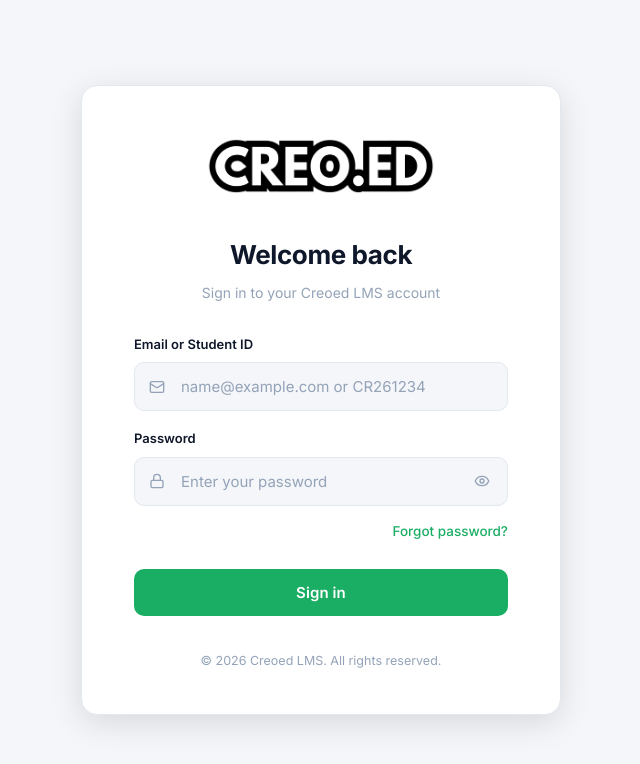
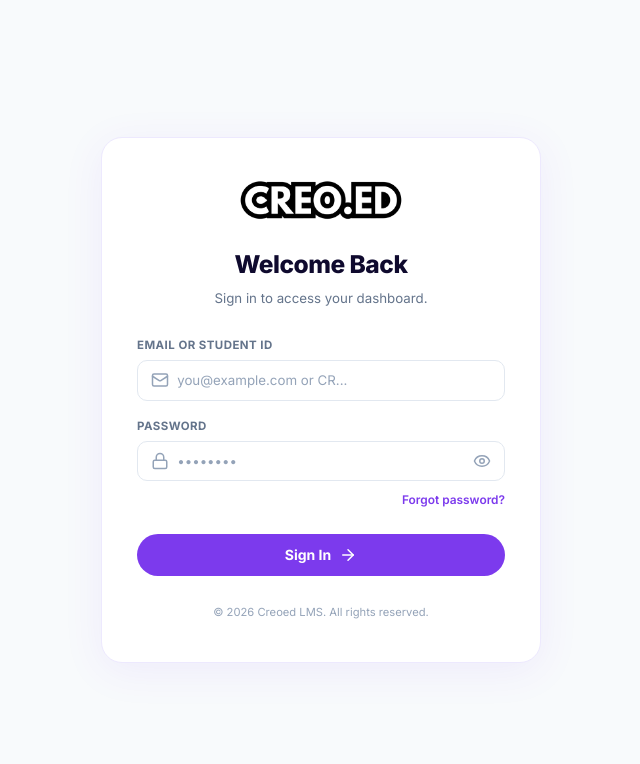
Before and after one commit to santhosh-labs/creoedlms, a React (Vite) app in the folder frontend/: page /login in a window 1280 px wide. Shown: the top 764 px of the page, without its empty margins (319-959 px from the left). Built offline with nearby package versions, Linux system fonts and the light colour scheme; no server answers.

Commit message:
feat: matching LMS login page design to website

```diff
--- a/frontend/src/pages/Login.jsx
+++ b/frontend/src/pages/Login.jsx
@@ -1,7 +1,34 @@
 import { useState } from 'react';
 import { useNavigate } from 'react-router-dom';
-import { Eye, EyeOff, ArrowLeft, Mail, Lock } from 'lucide-react';
+import { Eye, EyeOff, ArrowLeft, Mail, Lock, ArrowRight } from 'lucide-react';
 import api from '../api';
+
+const FONT = "'Plus Jakarta Sans', 'Inter', system-ui, sans-serif";
+
+const inputStyle = {
+  width: '100%',
+  padding: '0.8rem 1rem 0.8rem 2.8rem',
+  border: '1.5px solid #e2e8f0',
+  borderRadius: '10px',
+  fontSize: '0.95rem',
+  fontFamily: FONT,
+  color: '#1e293b',
+  background: '#ffffff',
+  outline: 'none',
+  transition: 'border-color 0.2s',
+  boxSizing: 'border-box'
+};
+
+const labelStyle = {
+  display: 'block',
+  fontSize: '0.82rem',
+  fontWeight: 700,
+  color: '#64748b',
+  marginBottom: '0.4rem',
+  fontFamily: FONT,
+  letterSpacing: '0.04em',
+  textTransform: 'uppercase',
+};
 
 export default function Login() {
     const [email,    setEmail]    = useState('');
@@ -46,221 +73,110 @@ export default function Login() {
         }
     };
 
-    const field = (extra = {}) => ({
-        width: '100%',
-        boxSizing: 'border-box',
-        padding: '14px 16px 14px 46px',
-        fontSize: '15px',
-        border: '1.5px solid var(--border)',
-        borderRadius: '10px',
-        background: 'var(--bg)',
-        color: 'var(--text-main)',
-        outline: 'none',
-        fontFamily: 'inherit',
-        transition: 'border-color 0.18s, box-shadow 0.18s',
-        ...extra,
-    });
-
-    const onFocus = e => {
-        e.target.style.borderColor = '#1aae64';
-        e.target.style.boxShadow   = '0 0 0 3px rgba(26,174,100,0.12)';
-    };
-    const onBlur  = e => {
-        e.target.style.borderColor = 'var(--border)';
-        e.target.style.boxShadow   = 'none';
-    };
-
     return (
         <div style={{
+            background: '#f8fafc',
             minHeight: '100vh',
             display: 'flex',
             alignItems: 'center',
             justifyContent: 'center',
-            background: 'var(--bg)',
-            padding: '32px 20px',
-            fontFamily: "'Inter', sans-serif",
+            padding: '3rem 1rem'
         }}>
             <div style={{
+                background: '#ffffff',
+                border: '1px solid #ede9fe',
+                borderRadius: '1.5rem',
                 width: '100%',
-                maxWidth: '480px',
-                background: 'var(--surface)',
-                border: '1px solid var(--border)',
-                borderRadius: '16px',
-                padding: '52px 52px 44px',
-                boxShadow: '0 8px 32px rgba(0,0,0,0.12)',
+                maxWidth: '440px',
+                padding: '3rem 2.5rem',
+                boxShadow: '0 8px 40px rgba(124,58,237,0.08)'
             }}>
-
-                {/* Logo */}
-                <div style={{ textAlign: 'center', marginBottom: '36px' }}>
-                    <img
-                        className="logo-dark"
-                        src="/CREO.ED (7).png"
-                        alt="Creoed LMS"
-                        style={{ height: '56px', width: 'auto', objectFit: 'contain' }}
-                    />
-                    <img
-                        className="logo-light"
-                        src="/CREO.ED (9).png"
-                        alt="Creoed LMS"
-                        style={{ height: '56px', width: 'auto', objectFit: 'contain' }}
-                    />
+                <div style={{ textAlign: 'center', marginBottom: '2rem' }}>
+                    <img src="/CREO.ED (9).png" alt="Creoed Logo" style={{ height: '40px', marginBottom: '1.5rem' }} />
+                    <h2 style={{ fontSize: '1.75rem', fontWeight: 800, color: '#0f0a2e', marginBottom: '0.5rem', fontFamily: FONT, letterSpacing: '-0.02em' }}>
+                        {showForgot ? 'Reset password' : 'Welcome Back'}
+                    </h2>
+                    <p style={{ fontSize: '0.95rem', color: '#64748b', fontFamily: FONT }}>
+                        {showForgot ? "Enter your email for a reset link." : "Sign in to access your dashboard."}
+                    </p>
                 </div>
 
                 {!showForgot ? (
                     <>
-                        {/* Heading */}
-                        <div style={{ marginBottom: '32px', textAlign: 'center' }}>
-                            <h1 style={{ fontSize: '26px', fontWeight: 700, color: 'var(--text-main)', margin: '0 0 8px', letterSpacing: '-0.4px' }}>
-                                Welcome back
-                            </h1>
-                            <p style={{ fontSize: '14px', color: 'var(--text-muted)', margin: 0 }}>
-                                Sign in to your Creoed LMS account
-                            </p>
-                        </div>
-
-                        {/* Error */}
                         {error && (
-                            <div style={{ padding: '13px 16px', background: 'var(--danger-bg)', color: 'var(--danger)', borderRadius: '9px', marginBottom: '22px', fontSize: '14px', fontWeight: 500, border: '1px solid rgba(239,68,68,0.15)' }}>
-                                {error}
+                            <div style={{ background: '#fef2f2', color: '#ef4444', padding: '1rem', borderRadius: '10px', marginBottom: '1.5rem', display: 'flex', gap: '8px', alignItems: 'flex-start', fontFamily: FONT, fontSize: '0.9rem' }}>
+                                <span>{error}</span>
                             </div>
                         )}
 
-                        <form onSubmit={handleLogin} autoComplete="on">
-                            {/* Email */}
-                            <div style={{ marginBottom: '18px' }}>
-                                <label style={{ display: 'block', fontSize: '13px', fontWeight: 600, color: 'var(--text-main)', marginBottom: '8px' }}>
-                                    Email or Student ID
-                                </label>
+                        <form onSubmit={handleLogin} style={{ display: 'flex', flexDirection: 'column', gap: '1.25rem' }}>
+                            <div style={{ position: 'relative' }}>
+                                <label style={labelStyle}>Email or Student ID</label>
                                 <div style={{ position: 'relative' }}>
-                                    <Mail size={16} style={{ position: 'absolute', left: '15px', top: '50%', transform: 'translateY(-50%)', color: 'var(--text-muted)', pointerEvents: 'none' }} />
-                                    <input
-                                        type="text"
-                                        placeholder="name@example.com or CR261234"
-                                        value={email}
-                                        onChange={e => setEmail(e.target.value)}
-                                        required
-                                        autoComplete="username"
-                                        style={field()}
-                                        onFocus={onFocus}
-                                        onBlur={onBlur}
-                                    />
+                                    <Mail size={18} color="#94a3b8" style={{ position: 'absolute', top: '50%', left: '1rem', transform: 'translateY(-50%)' }} />
+                                    <input type="text" value={email} onChange={e => setEmail(e.target.value)} required style={inputStyle} onFocus={e => e.target.style.borderColor = '#7c3aed'} onBlur={e => e.target.style.borderColor = '#e2e8f0'} placeholder="you@example.com or CR..." />
                                 </div>
                             </div>
 
-                            {/* Password */}
-                            <div style={{ marginBottom: '14px' }}>
-                                <label style={{ display: 'block', fontSize: '13px', fontWeight: 600, color: 'var(--text-main)', marginBottom: '8px' }}>
-                                    Password
-                                </label>
+                            <div style={{ position: 'relative' }}>
+                                <label style={labelStyle}>Password</label>
                                 <div style={{ position: 'relative' }}>
-                                    <Lock size={16} style={{ position: 'absolute', left: '15px', top: '50%', transform: 'translateY(-50%)', color: 'var(--text-muted)', pointerEvents: 'none' }} />
-                                    <input
-                                        type={showPass ? 'text' : 'password'}
-                                        placeholder="Enter your password"
-                                        value={password}
-                                        onChange={e => setPassword(e.target.value)}
-                                        required
-                                        autoComplete="current-password"
-                                        style={field({ paddingRight: '48px' })}
-                                        onFocus={onFocus}
-                                        onBlur={onBlur}
-                                    />
+                                    <Lock size={18} color="#94a3b8" style={{ position: 'absolute', top: '50%', left: '1rem', transform: 'translateY(-50%)' }} />
+                                    <input type={showPass ? 'text' : 'password'} value={password} onChange={e => setPassword(e.target.value)} required style={{...inputStyle, paddingRight: '2.8rem'}} onFocus={e => e.target.style.borderColor = '#7c3aed'} onBlur={e => e.target.style.borderColor = '#e2e8f0'} placeholder="••••••••" />
                                     <button type="button" onClick={() => setShowPass(v => !v)} tabIndex={-1}
-                                        style={{ position: 'absolute', right: '14px', top: '50%', transform: 'translateY(-50%)', background: 'none', border: 'none', cursor: 'pointer', color: 'var(--text-muted)', display: 'flex', padding: '4px' }}>
-                                        {showPass ? <EyeOff size={16} /> : <Eye size={16} />}
+                                        style={{ position: 'absolute', right: '1rem', top: '50%', transform: 'translateY(-50%)', background: 'none', border: 'none', cursor: 'pointer', color: '#94a3b8', display: 'flex', padding: 0 }}>
+                                        {showPass ? <EyeOff size={18} /> : <Eye size={18} />}
+                                    </button>
+                                </div>
+                                <div style={{ textAlign: 'right', marginTop: '0.5rem' }}>
+                                    <button type="button" onClick={() => setShowForgot(true)}
+                                        style={{ background: 'none', border: 'none', color: '#7c3aed', fontSize: '0.85rem', fontWeight: 600, cursor: 'pointer', padding: 0, fontFamily: FONT }}>
+                                        Forgot password?
                                     </button>
                                 </div>
                             </div>
 
-                            {/* Forgot link */}
-                            <div style={{ textAlign: 'right', marginBottom: '28px' }}>
-                                <button type="button" onClick={() => setShowForgot(true)}
-                                    style={{ background: 'none', border: 'none', color: '#1aae64', fontSize: '13.5px', fontWeight: 500, cursor: 'pointer', padding: '2px 0', fontFamily: 'inherit' }}>
-                                    Forgot password?
-                                </button>
-                            </div>
-
-                            {/* Submit */}
-                            <button type="submit" disabled={loading}
-                                style={{
-                                    width: '100%', padding: '14px',
-                                    background: loading ? 'var(--border)' : '#1aae64',
-                                    color: '#fff', border: 'none', borderRadius: '10px',
-                                    fontSize: '15px', fontWeight: 600,
-                                    cursor: loading ? 'not-allowed' : 'pointer',
-                                    letterSpacing: '0.1px',
-                                    transition: 'background 0.18s',
-                                    fontFamily: 'inherit',
-                                }}
-                                onMouseOver={e => { if (!loading) e.currentTarget.style.background = '#159353'; }}
-                                onMouseOut={e =>  { if (!loading) e.currentTarget.style.background = '#1aae64'; }}
-                            >
-                                {loading ? 'Signing in…' : 'Sign in'}
+                            <button type="submit" disabled={loading} style={{ background: '#7c3aed', color: '#fff', border: 'none', borderRadius: '9999px', padding: '0.85rem', fontSize: '1rem', fontWeight: 700, fontFamily: FONT, cursor: loading ? 'not-allowed' : 'pointer', transition: 'background 0.2s', marginTop: '0.5rem', display: 'flex', justifyContent: 'center', alignItems: 'center', gap: '8px', opacity: loading ? 0.7 : 1 }}>
+                                {loading ? 'Signing in...' : 'Sign In'} {!loading && <ArrowRight size={18} />}
                             </button>
                         </form>
                     </>
                 ) : (
                     <>
-                        {/* Back */}
-                        <button onClick={() => { setShowForgot(false); setForgotMessage({ type: '', text: '' }); setForgotEmail(''); }}
-                            style={{ display: 'inline-flex', alignItems: 'center', gap: '6px', background: 'none', border: 'none', color: 'var(--text-muted)', cursor: 'pointer', fontSize: '13px', fontWeight: 500, padding: '0 0 24px', fontFamily: 'inherit' }}>
-                            <ArrowLeft size={14} /> Back to sign in
-                        </button>
-
-                        <div style={{ marginBottom: '28px', textAlign: 'center' }}>
-                            <h1 style={{ fontSize: '26px', fontWeight: 700, color: 'var(--text-main)', margin: '0 0 8px' }}>Reset password</h1>
-                            <p style={{ fontSize: '14px', color: 'var(--text-muted)', margin: 0 }}>
-                                Enter your registered email. We'll send a reset link.
-                            </p>
-                        </div>
-
                         {forgotMessage.text && (
-                            <div style={{ padding: '13px 16px', background: forgotMessage.type === 'error' ? 'var(--danger-bg)' : 'rgba(26,174,100,0.08)', color: forgotMessage.type === 'error' ? 'var(--danger)' : '#1aae64', borderRadius: '9px', marginBottom: '20px', fontSize: '14px', fontWeight: 500, border: `1px solid ${forgotMessage.type === 'error' ? 'rgba(239,68,68,0.15)' : 'rgba(26,174,100,0.2)'}` }}>
-                                {forgotMessage.text}
+                            <div style={{ background: forgotMessage.type === 'error' ? '#fef2f2' : '#dcfce7', color: forgotMessage.type === 'error' ? '#ef4444' : '#166534', padding: '1rem', borderRadius: '10px', marginBottom: '1.5rem', display: 'flex', gap: '8px', alignItems: 'flex-start', fontFamily: FONT, fontSize: '0.9rem' }}>
+                                <span>{forgotMessage.text}</span>
                             </div>
                         )}
 
-                        <form onSubmit={handleForgot}>
-                            <div style={{ marginBottom: '20px' }}>
-                                <label style={{ display: 'block', fontSize: '13px', fontWeight: 600, color: 'var(--text-main)', marginBottom: '8px' }}>
-                                    Email address
-                                </label>
+                        <form onSubmit={handleForgot} style={{ display: 'flex', flexDirection: 'column', gap: '1.25rem' }}>
+                            <div style={{ position: 'relative' }}>
+                                <label style={labelStyle}>Email Address</label>
                                 <div style={{ position: 'relative' }}>
-                                    <Mail size={16} style={{ position: 'absolute', left: '15px', top: '50%', transform: 'translateY(-50%)', color: 'var(--text-muted)', pointerEvents: 'none' }} />
-                                    <input
-                                        type="email"
-                                        placeholder="name@example.com"
-                                        value={forgotEmail}
-                                        onChange={e => setForgotEmail(e.target.value)}
-                                        required
-                                        style={field()}
-                                        onFocus={onFocus}
-                                        onBlur={onBlur}
-                                    />
+                                    <Mail size={18} color="#94a3b8" style={{ position: 'absolute', top: '50%', left: '1rem', transform: 'translateY(-50%)' }} />
+                                    <input type="email" value={forgotEmail} onChange={e => setForgotEmail(e.target.value)} required style={inputStyle} onFocus={e => e.target.style.borderColor = '#7c3aed'} onBlur={e => e.target.style.borderColor = '#e2e8f0'} placeholder="you@example.com" />
                                 </div>
                             </div>
-                            <button type="submit" disabled={forgotLoading}
-                                style={{
-                                    width: '100%', padding: '14px',
-                                    background: forgotLoading ? 'var(--border)' : '#1aae64',
-                                    color: '#fff', border: 'none', borderRadius: '10px',
-                                    fontSize: '15px', fontWeight: 600,
-                                    cursor: forgotLoading ? 'not-allowed' : 'pointer',
-                                    transition: 'background 0.18s', fontFamily: 'inherit',
-                                }}>
-                                {forgotLoading ? 'Sending…' : 'Send reset link'}
+
+                            <button type="submit" disabled={forgotLoading} style={{ background: '#7c3aed', color: '#fff', border: 'none', borderRadius: '9999px', padding: '0.85rem', fontSize: '1rem', fontWeight: 700, fontFamily: FONT, cursor: forgotLoading ? 'not-allowed' : 'pointer', transition: 'background 0.2s', marginTop: '0.5rem', display: 'flex', justifyContent: 'center', alignItems: 'center', gap: '8px', opacity: forgotLoading ? 0.7 : 1 }}>
+                                {forgotLoading ? 'Sending...' : 'Send Reset Link'}
                             </button>
                         </form>
+
+                        <div style={{ marginTop: '1.5rem', textAlign: 'center' }}>
+                            <button onClick={() => { setShowForgot(false); setForgotMessage({ type: '', text: '' }); setForgotEmail(''); }}
+                                style={{ display: 'inline-flex', alignItems: 'center', gap: '6px', background: 'none', border: 'none', color: '#64748b', cursor: 'pointer', fontSize: '0.9rem', fontWeight: 600, fontFamily: FONT }}>
+                                <ArrowLeft size={16} /> Back to sign in
+                            </button>
+                        </div>
                     </>
                 )}
 
-                {/* Footer */}
-                <p style={{ marginTop: '36px', fontSize: '12.5px', color: 'var(--text-muted)', textAlign: 'center' }}>
+                <div style={{ marginTop: '2rem', textAlign: 'center', fontFamily: FONT, fontSize: '0.8rem', color: '#94a3b8' }}>
                     © {new Date().getFullYear()} Creoed LMS. All rights reserved.
-                </p>
+                </div>
             </div>
-
-            <style>{`input::placeholder { color: var(--text-muted); opacity: 1; }`}</style>
+            <style>{`input::placeholder { color: #94a3b8; opacity: 1; }`}</style>
         </div>
     );
 }
```
